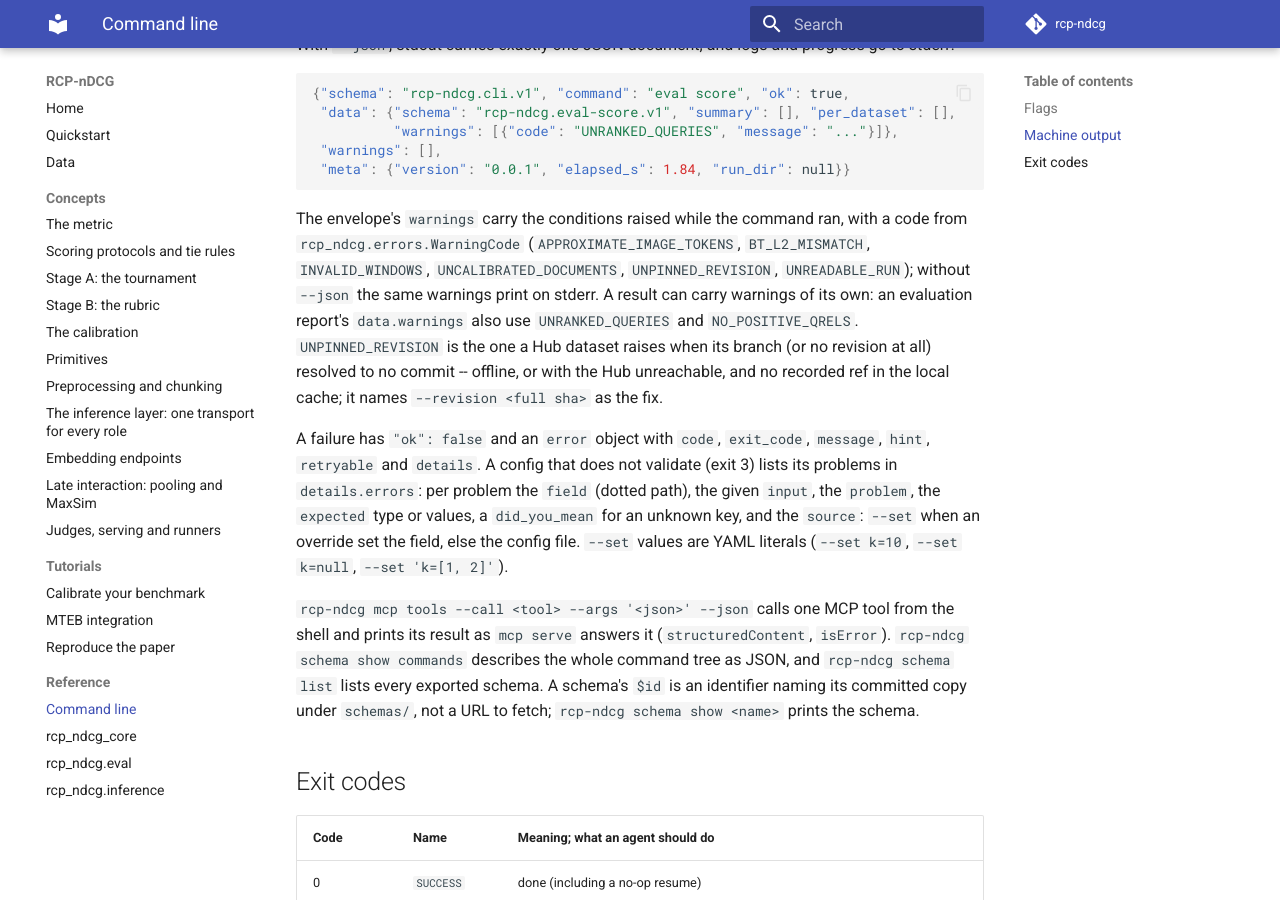
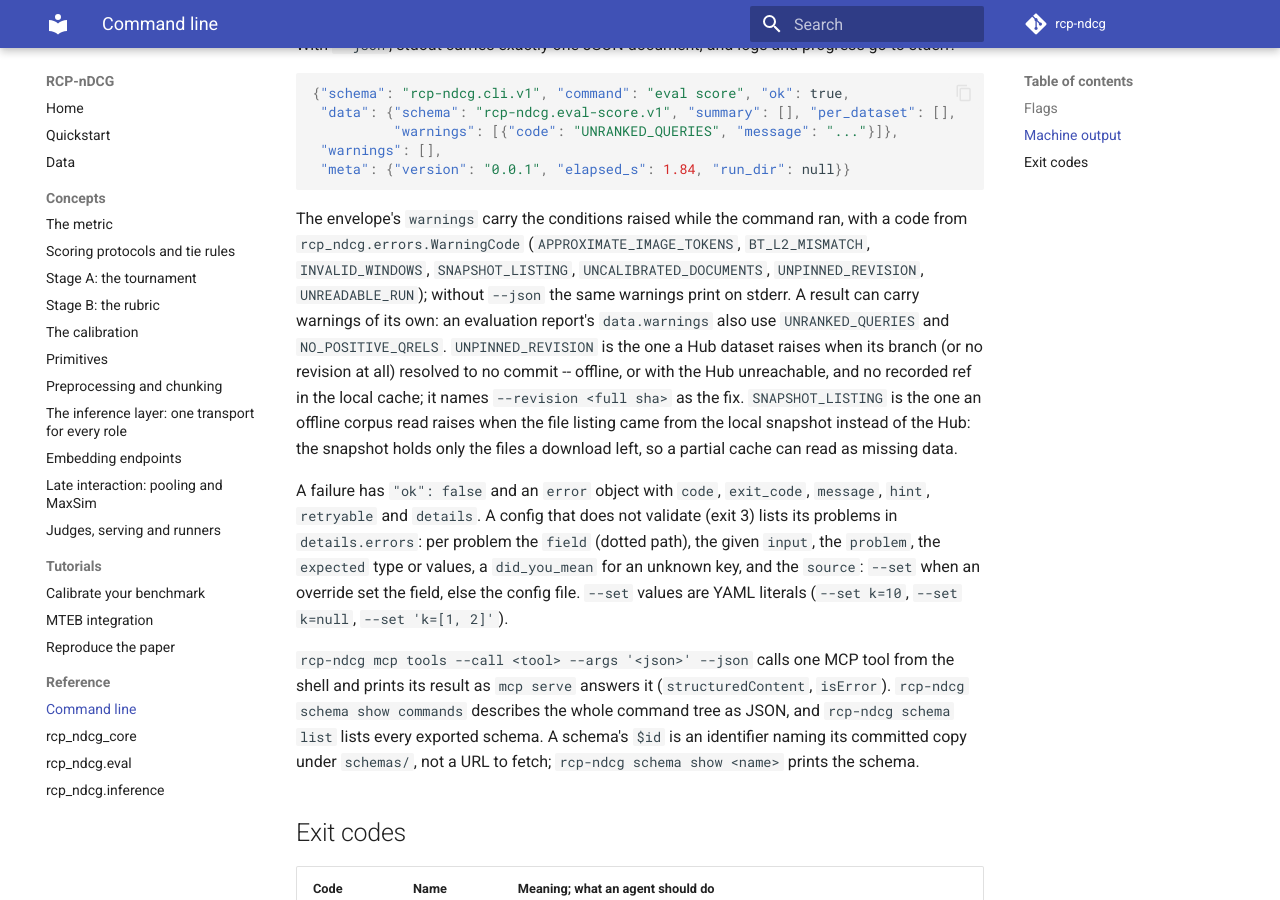
Before and after one commit to cohere-ai/rcp-ndcg, an MkDocs documentation site: the page built from docs/reference/cli.md, in a window 1280 px wide and 900 px high, scrolled down 3903 px. Built offline with MkDocs 1.6.1 and Material for MkDocs 9.7.7, drawn with Linux system fonts in a browser that asks for light colours; comment, search, counter and statistics services are not loaded.

Commit message:
hub listing: SNAPSHOT_LISTING typed warning for the partial-snapshot fallback
The 'serving the file listing from the local snapshot' notice is now an
RcpNdcgWarning with the new SNAPSHOT_LISTING code, so the CLI's --json
envelope carries it; every test that triggers it asserts it.

````diff
--- a/docs/reference/cli.md
+++ b/docs/reference/cli.md
@@ -117,11 +117,14 @@ With `--json`, stdout carries exactly one JSON document, and logs and progress g
 ```
 
 The envelope's `warnings` carry the conditions raised while the command ran, with a code from
-`rcp_ndcg.errors.WarningCode` (`APPROXIMATE_IMAGE_TOKENS`, `BT_L2_MISMATCH`, `INVALID_WINDOWS`, `UNCALIBRATED_DOCUMENTS`, `UNPINNED_REVISION`, `UNREADABLE_RUN`); without `--json` the same warnings print on stderr. A result can carry
-warnings of its own: an evaluation report's `data.warnings` also use `UNRANKED_QUERIES` and `NO_POSITIVE_QRELS`.
-`UNPINNED_REVISION` is the one a Hub dataset raises when its branch (or no revision at all) resolved to no commit
--- offline, or with the Hub unreachable, and no recorded ref in the local cache; it names `--revision <full sha>`
-as the fix.
+`rcp_ndcg.errors.WarningCode` (`APPROXIMATE_IMAGE_TOKENS`, `BT_L2_MISMATCH`, `INVALID_WINDOWS`, `SNAPSHOT_LISTING`,
+`UNCALIBRATED_DOCUMENTS`, `UNPINNED_REVISION`, `UNREADABLE_RUN`); without `--json` the same warnings print on
+stderr. A result can carry warnings of its own: an evaluation report's `data.warnings` also use `UNRANKED_QUERIES`
+and `NO_POSITIVE_QRELS`. `UNPINNED_REVISION` is the one a Hub dataset raises when its branch (or no revision at
+all) resolved to no commit -- offline, or with the Hub unreachable, and no recorded ref in the local cache; it
+names `--revision <full sha>` as the fix. `SNAPSHOT_LISTING` is the one an offline corpus read raises when the
+file listing came from the local snapshot instead of the Hub: the snapshot holds only the files a download left,
+so a partial cache can read as missing data.
 
 A failure has `"ok": false` and an `error` object with `code`, `exit_code`, `message`, `hint`, `retryable` and
 `details`. A config that does not validate (exit 3) lists its problems in `details.errors`: per problem the `field`
````
Also changed, not shown: CHANGELOG.md (+5 -0 lines), 6 other files.
